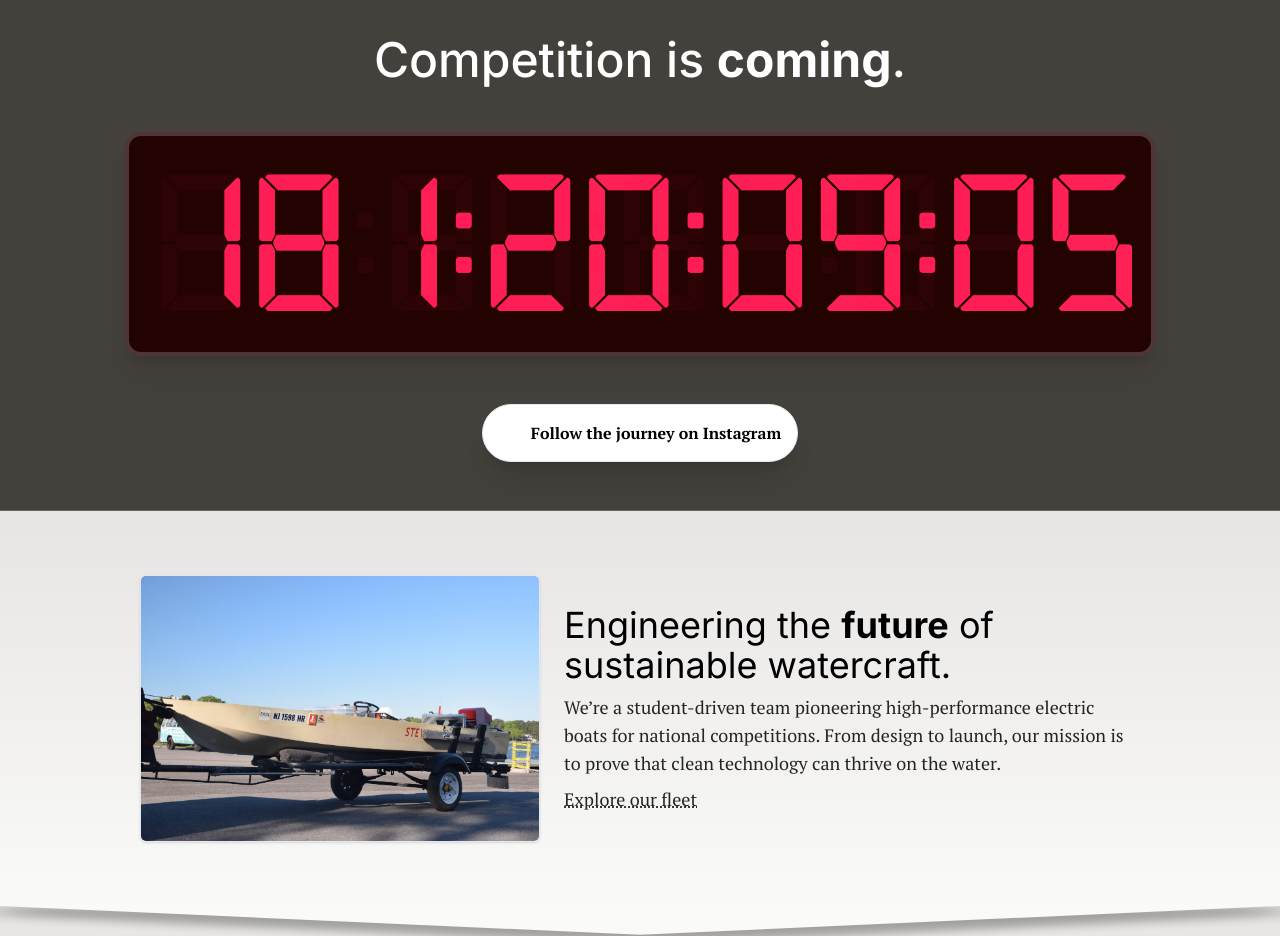
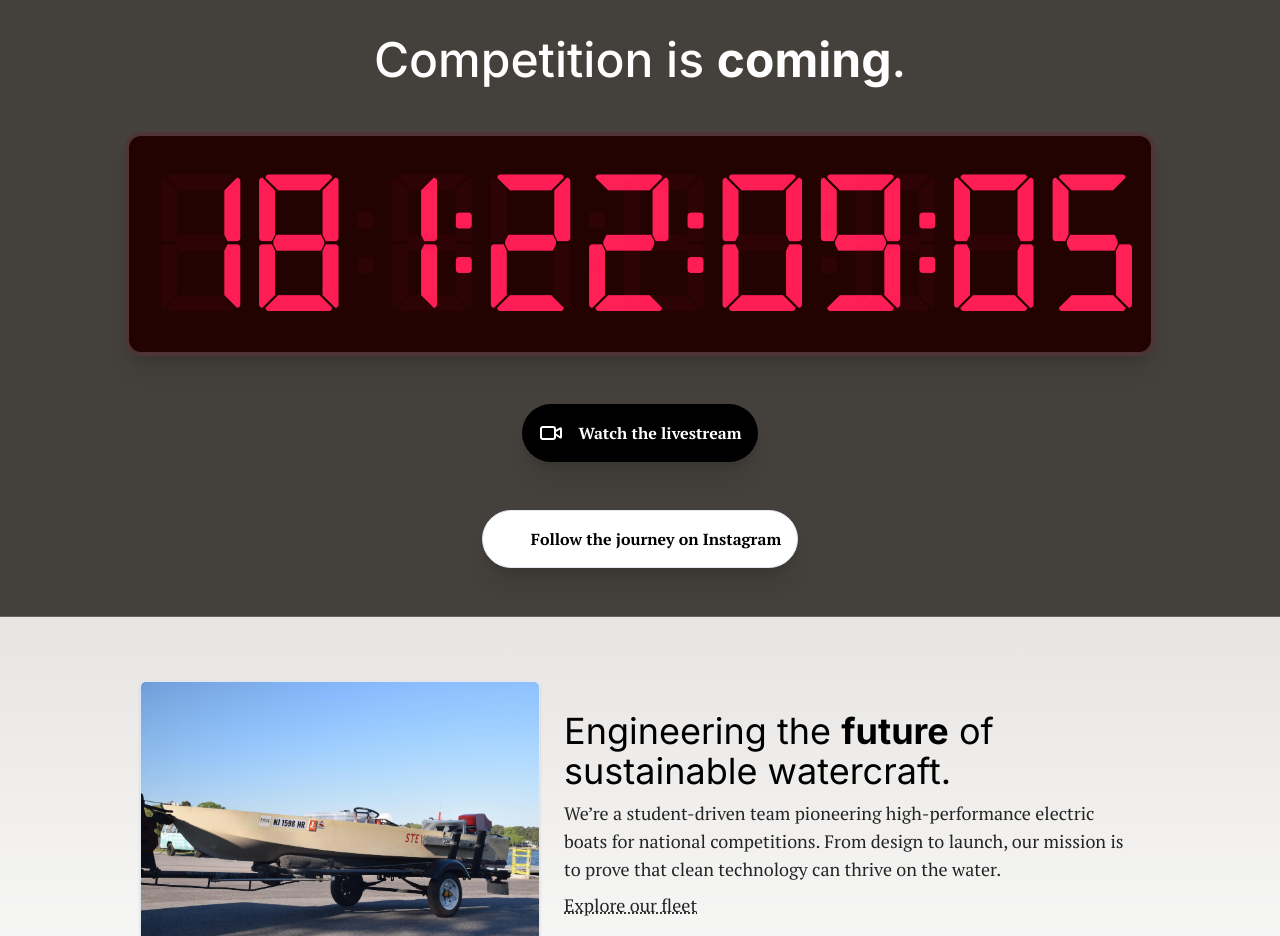
Before and after one commit to Dakdot/eboat-public-site, a Next.js app: page / in a window 1280 px wide. Shown: the part 960-1896 px from the top of the page. Built offline with nearby package versions, Linux system fonts and the light colour scheme; some icons are missing.

Commit message:
push ti real good

```diff
--- a/src/app/live/page.tsx
+++ b/src/app/live/page.tsx
@@ -76,7 +76,7 @@ export default function LivePage() {
         <div className="flex gap-2 absolute top-0 right-0 text-white bg-black/25 p-2 backdrop-blur-lg rounded-bl-md border-b border-l border-white/25 font-sans">
           <div className="flex flex-col items-center">
             <p className="text-sm">SPEED</p>
-            <p className="text-3xl">
+            <p className="text-3xl px-4">
               {data.get("speed")
                 ? (data.get("speed")?.value as number).toFixed()
                 : "---"}{" "}
@@ -85,20 +85,23 @@ export default function LivePage() {
           </div>
           <div className="flex flex-col items-center">
             <p className="text-sm">POWER</p>
-            <p className="text-3xl">
+            <p className="text-3xl px-4">
               {data.get("speed")
-                ? (data.get("speed")?.value as number).toFixed()
+                ? (
+                    ((data.get("bms.pack_current_raw")?.value as number) *
+                      (data.get("bms.pack_voltage_raw")?.value as number)) /
+                    1000
+                  ).toFixed()
                 : "---"}{" "}
-              kt
+              kW
             </p>
           </div>
           <div className="flex flex-col items-center">
             <p className="text-sm">RPM</p>
-            <p className="text-3xl">
+            <p className="text-3xl px-4">
               {data.get("speed")
-                ? (data.get("speed")?.value as number).toFixed()
+                ? (data.get("motors.rpm")?.value as number).toFixed()
                 : "---"}{" "}
-              kt
             </p>
           </div>
         </div>
--- a/src/app/page.tsx
+++ b/src/app/page.tsx
@@ -1,8 +1,12 @@
 import { CountdownTimer } from "@/components/countdown-timer";
 import { HomeLinks } from "@/components/home-links";
 import { SupporterCarousel } from "@/components/supporter-carousel";
-import { SiInstagram } from "@icons-pack/react-simple-icons";
-import { InstagramIcon } from "lucide-react";
+import {
+  SiInstagram,
+  SiPlaycanvas,
+  SiViadeo,
+} from "@icons-pack/react-simple-icons";
+import { InstagramIcon, Video } from "lucide-react";
 
 import Link from "next/link";
 
@@ -57,8 +61,18 @@ export default function Home() {
               Competition is <b>coming</b>.
             </p>
           </div>
-          <CountdownTimer to={new Date("April 15, 2026 8:00 AM EST")} />
+          <CountdownTimer to={new Date("April 15, 2026 10:00 AM EST")} />
           <div className="my-12">
+            <Link
+              className="flex gap-4 border p-4 rounded-full bg-black text-white border-black/50 font-bold hover:scale-105 transition-all shadow-xl"
+              href={"/live"}
+              rel="noopener noreferrer"
+              target="_blank"
+            >
+              <Video /> Watch the livestream
+            </Link>
+          </div>
+          <div className="mb-12 ">
             <a
               className="flex gap-4 border p-4 rounded-full bg-white text-black font-bold hover:scale-105 transition-all shadow-xl"
               href={"https://www.instagram.com/stevenseboat/"}
```
